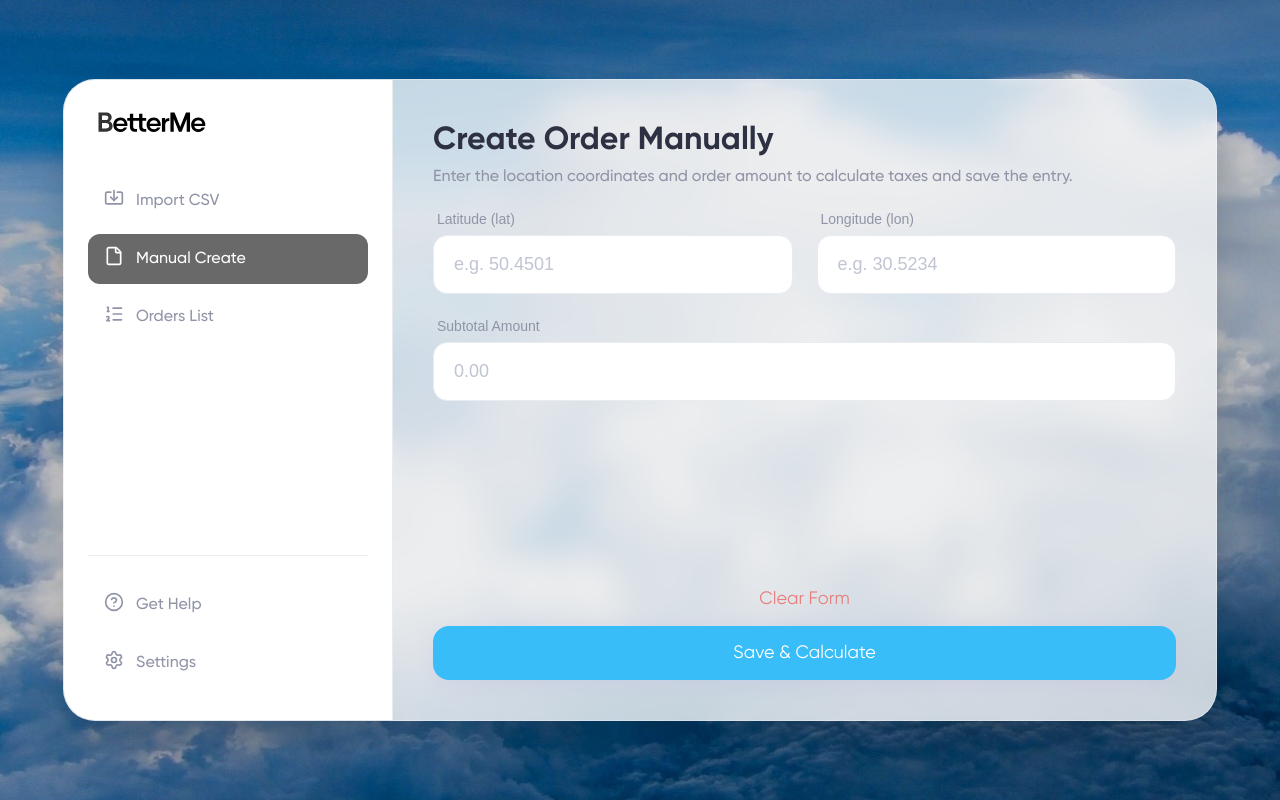
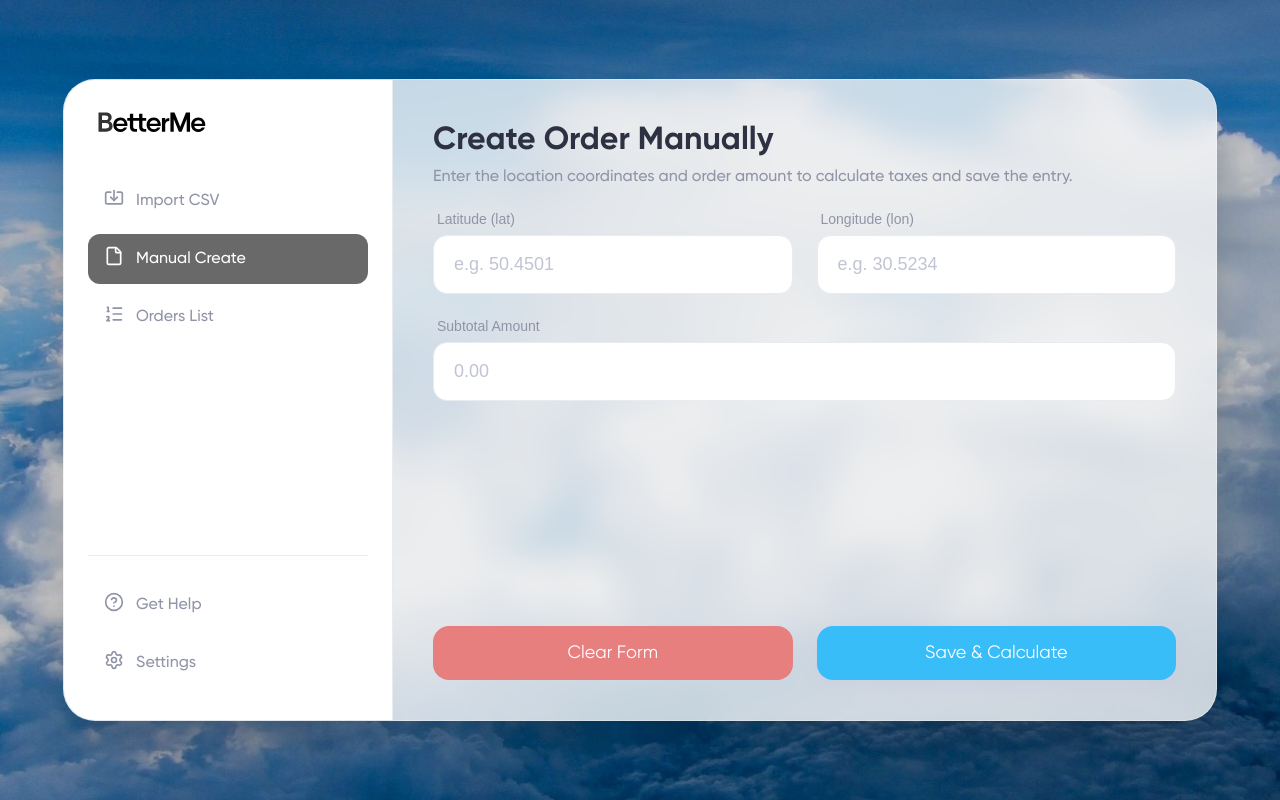
Before and after one commit to IlyaKrasulia/InstantWellnessKitsTaxHelper-App, a React (Vite) app: page / in a window 1280 px wide. Built offline with nearby package versions, Linux system fonts and the light colour scheme.

Commit message:
fix: minor fix

```diff
--- a/src/pages/mainStack/CreateManualOrder/index.tsx
+++ b/src/pages/mainStack/CreateManualOrder/index.tsx
@@ -1,6 +1,6 @@
 import { CustomButton } from "@/components/CustomButton";
 import { CustomInput } from "@/components/CustomInput";
-import { COLORS, SPACING } from "@/utils/styles";
+import { SPACING } from "@/utils/styles";
 import styled from "styled-components";
 
 export const CreateManualOrder = () => {
@@ -32,8 +32,8 @@ export const CreateManualOrder = () => {
       <Footer>
         <CustomButton
           size="large"
-          variant="ghost"
-          style={{ width: "100%", color: COLORS.error }}
+          variant="error"
+          style={{ width: "100%" }}
         >
           Clear Form
         </CustomButton>
@@ -59,4 +59,8 @@ const TopInputs = styled.div`
   margin: ${SPACING.lg} 0;
 `;
 
-const Footer = styled.div``;
+const Footer = styled.div`
+  display: flex;
+  justify-content: space-between;
+  gap: ${SPACING.lg};
+`;
```
